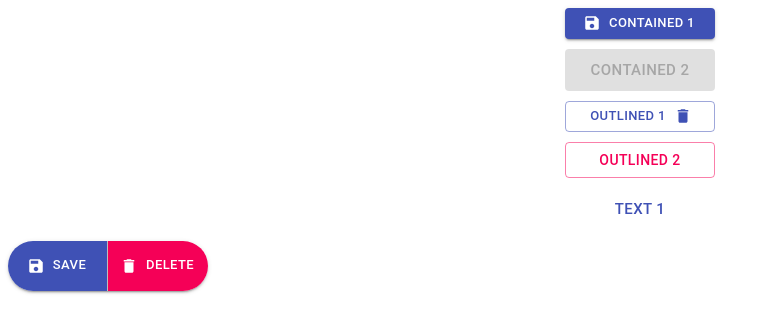
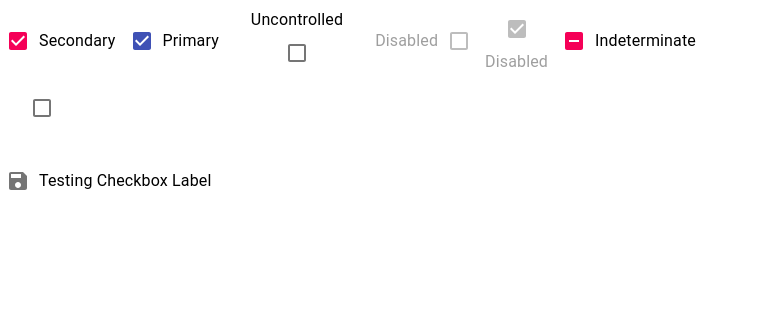
Before and after one commit to zeroaan/material_ui, a React (Create React App) app: page / in a window 1280 px wide. Shown: the top 332 px of the page, without its empty margins (0-772 px from the left). Built offline with nearby package versions, Linux system fonts and the light colour scheme.

Commit message:
checkbox

```diff
--- a/src/App.tsx
+++ b/src/App.tsx
@@ -1,10 +1,11 @@
 import * as React from "react";
-import ButtonMui from "./components/ButtonMui";
+import CheckboxMui from "./components/CheckboxMui";
 
 function App() {
   return (
     <>
-      <ButtonMui />
+      {/* <ButtonMui /> */}
+      <CheckboxMui />
     </>
   );
 }
--- /dev/null
+++ b/src/components/CheckboxMui.tsx
@@ -0,0 +1,119 @@
+import * as React from "react";
+import { useState } from "react";
+import Checkbox from "@material-ui/core/Checkbox";
+import FormGroup from "@material-ui/core/FormGroup";
+import FormControlLabel from "@material-ui/core/FormControlLabel";
+import SaveIcon from "@material-ui/icons/Save";
+
+import { useStyles } from "../style";
+
+function Checkboxs() {
+  const [state, setState] = React.useState({
+    checkedA: true,
+    checkedB: true,
+    checkedF: true,
+  });
+
+  const handleChange = (event: React.ChangeEvent<HTMLInputElement>) => {
+    setState({ ...state, [event.target.name]: event.target.checked });
+  };
+
+  return (
+    <FormGroup row>
+      <FormControlLabel
+        control={
+          <Checkbox
+            checked={state.checkedA}
+            onChange={handleChange}
+            name="checkedA"
+          />
+        }
+        label="Secondary"
+      />
+      <FormControlLabel
+        control={
+          <Checkbox
+            checked={state.checkedB}
+            onChange={handleChange}
+            name="checkedB"
+            color="primary"
+          />
+        }
+        label="Primary"
+      />
+      <FormControlLabel
+        control={<Checkbox name="checkedC" />}
+        label="Uncontrolled"
+        labelPlacement="top"
+      />
+      <FormControlLabel
+        disabled
+        control={<Checkbox name="checkedD" />}
+        label="Disabled"
+        labelPlacement="start"
+      />
+      <FormControlLabel
+        disabled
+        control={<Checkbox checked name="checkedE" />}
+        label="Disabled"
+        labelPlacement="bottom"
+      />
+      <FormControlLabel
+        control={
+          <Checkbox
+            checked={state.checkedF}
+            onChange={handleChange}
+            name="checkedF"
+            indeterminate
+          />
+        }
+        label="Indeterminate"
+        labelPlacement="end"
+      />
+    </FormGroup>
+  );
+}
+
+function CheckboxMui() {
+  const classes = useStyles();
+
+  const [checked, setChecked] = useState(false);
+
+  const changeChecked = (e: React.ChangeEvent<HTMLInputElement>) => {
+    console.log(e.target.value); // checkedA
+    setChecked(e.target.checked);
+  };
+
+  return (
+    <>
+      <Checkboxs />
+      <FormGroup>
+        <Checkbox
+          className={classes.checkBox}
+          value="checkedA"
+          checked={checked}
+          onChange={changeChecked}
+          color="primary"
+          inputProps={{
+            "aria-label": "primary checkbox",
+          }}
+        />
+        <br />
+        <FormControlLabel
+          control={
+            <Checkbox
+              icon={<SaveIcon />}
+              checkedIcon={<SaveIcon />}
+              inputProps={{
+                "aria-label": "secondary checkbox",
+              }}
+            />
+          }
+          label="Testing Checkbox Label"
+        />
+      </FormGroup>
+    </>
+  );
+}
+
+export default CheckboxMui;
--- a/src/style.ts
+++ b/src/style.ts
@@ -12,4 +12,9 @@ export const useStyles = makeStyles({
     height: 50,
     borderRadius: 30,
   },
+  checkBox: {
+    // Checkbox 는 width, height 먹지 않음
+    width: 50,
+    height: 50,
+  },
 });
```
